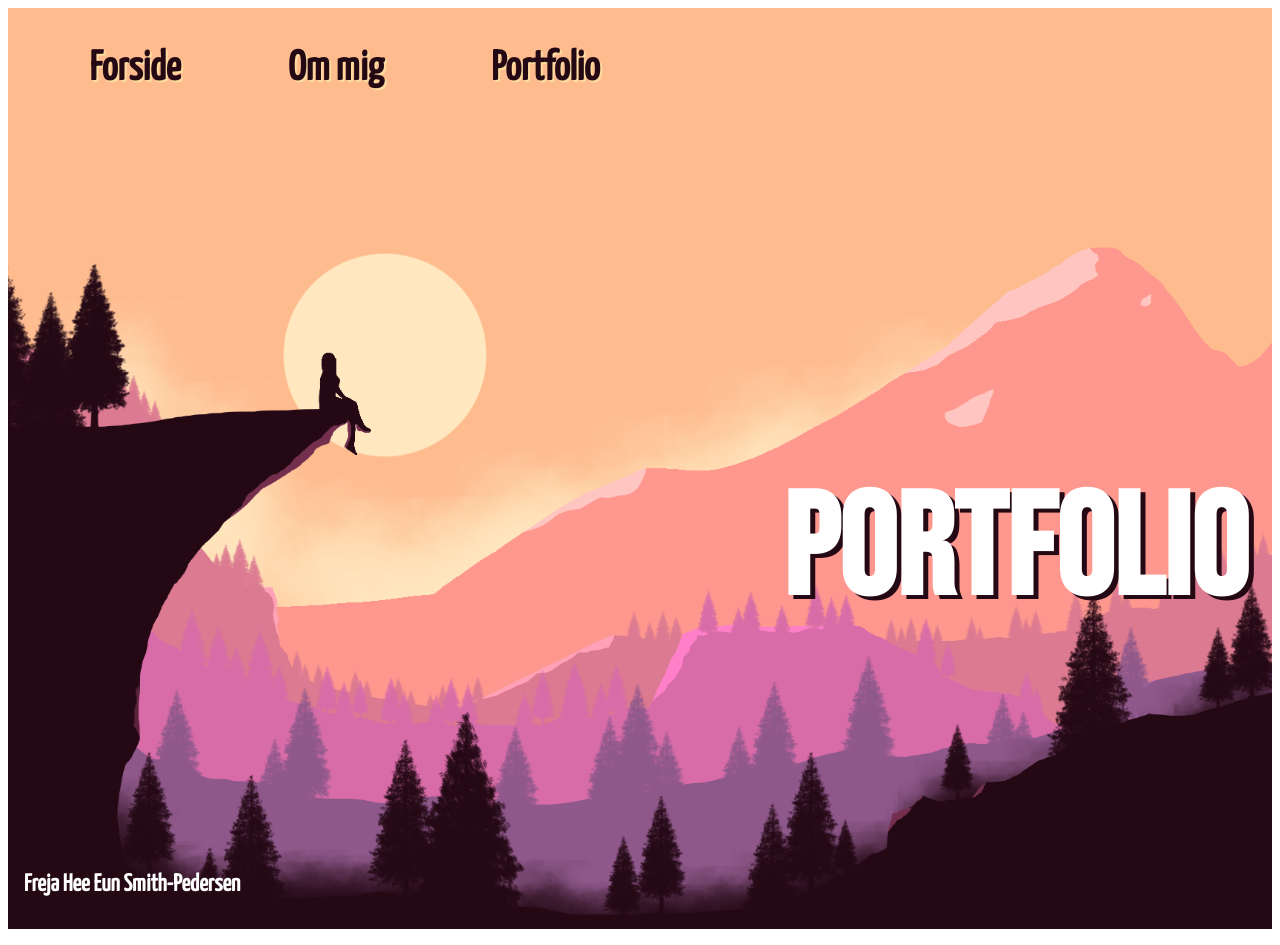
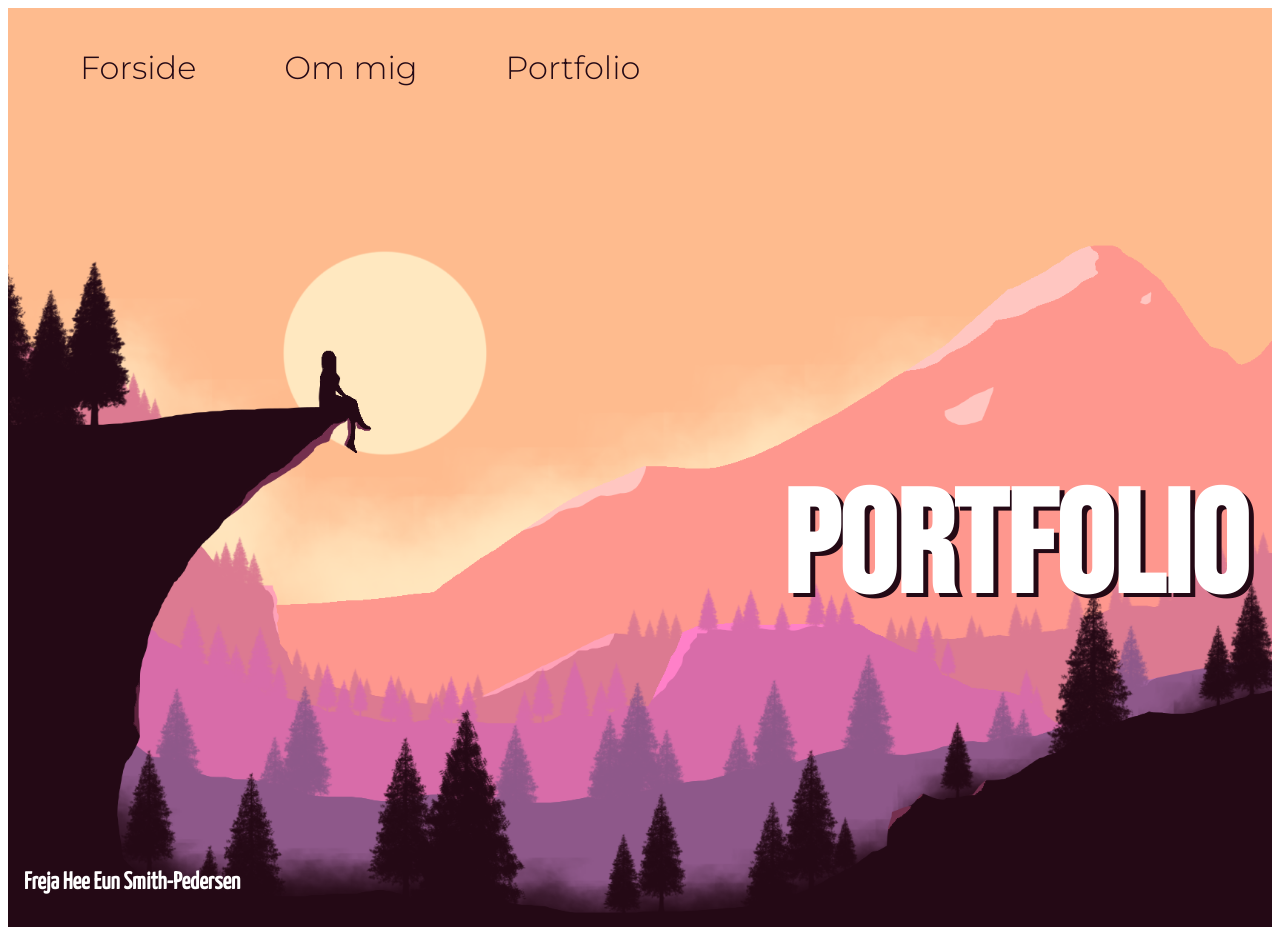
Before and after one commit to Frej400d/portfolio_freja, a plain HTML site: page index.html in a window 1280 px wide. Drawn offline with Linux system fonts and the light colour scheme; a web font is replaced by a local one.

Commit message:
menu style

```diff
--- a/index.html
+++ b/index.html
@@ -9,6 +9,10 @@
     <link rel="preconnect" href="https://fonts.gstatic.com" />
     <link
       href="https://fonts.googleapis.com/css2?family=Barlow+Condensed:wght@300&family=Bebas+Neue&family=Odibee+Sans&family=Yanone+Kaffeesatz&display=swap"
+      rel="stylesheet"
+    />
+    <link
+      href="https://fonts.googleapis.com/css2?family=Montserrat:wght@300&display=swap"
       rel="stylesheet"
     />
   </head>
--- a/style.css
+++ b/style.css
@@ -44,12 +44,10 @@ li {
 }
 
 a {
-  font-family: "Yanone Kaffeesatz", sans-serif;
+  font-family: "Montserrat", sans-serif;
   font-size: 1.7rem;
   text-decoration: none;
-  font-weight: 700;
   color: #240915;
-  text-shadow: 2px 2px #fddb9e;
   margin: 1.5rem;
   margin-left: 0;
 }
@@ -108,7 +106,7 @@ footer {
   }
 
   a {
-    font-size: 2.6rem;
+    font-size: 2rem;
     padding: 1em;
   }
 }
```
